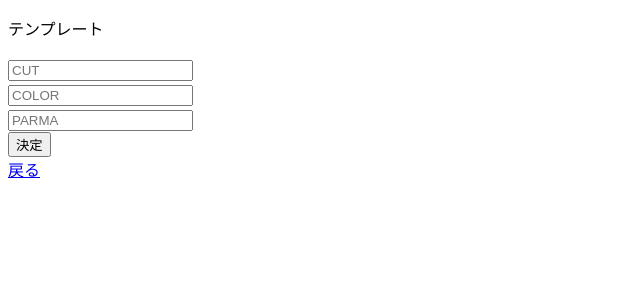
After one commit to J-Team-2025-Winter/J-Team-2025-Winter, a Flask app: page /template/1 in a window 1280 px wide. The commit adds this page. Shown: the top 300 px of the page, without its empty margins (0-640 px from the left). Run offline with Flask 2, Linux system fonts and the light colour scheme; the visitor is signed in with stand-in values (Sample User, id 1).

Commit message:
[feature]テンプレート機能を実装

```diff
--- a/ChatApp/app.py
+++ b/ChatApp/app.py
@@ -367,9 +367,9 @@ def make_reservation_view(cid):
     return render_template('make_reservation.html', cid=cid)
 
 # 予約確認ページの表示（顧客）
-@app.route('/user_reservation', methods=['GET'])
-def user_reservation_view():
-    return render_template('user_reservation.html')
+# @app.route('/user_reservation', methods=['GET'])
+# def user_reservation_view():
+#     return render_template('user_reservation.html')
 
 # 予約確認ページの表示（店舗）
 @app.route('/stylist_reservation', methods=['GET'])
@@ -378,5 +378,24 @@ def stylist_reservation_view():
     return render_template('stylist_reservation.html', reservations=reservations)
 
 
+# テンプレートの表示
+@app.route('/template/<cid>', methods=['GET', 'POST'])
+def template_view(cid):
+    uid = session.get('uid')
+    if uid is None:
+        return redirect(url_for('login_view'))
+
+    if request.method == 'POST':
+        uid = session.get('uid')
+        cut = request.form.get('cut')
+        color = request.form.get('color')
+        parma = request.form.get('parma')
+        message = f"CUT：{cut}\nCOLOR：{color}\nPARMA：{parma}".replace("\n", "<br>")
+        Message.create(message, uid, cid)
+        return redirect(url_for('detail_user_channel', cid=cid))
+
+    return render_template('template.html', cid=cid)
+
+
 if __name__ == '__main__':
     app.run(host="0.0.0.0", debug=True)
--- /dev/null
+++ b/ChatApp/templates/template.html
@@ -0,0 +1,22 @@
+{% extends 'base.html' %} {% block title %}
+<title>reservation</title>
+{% endblock %} {% block body %}
+<div>
+    <div>
+      <p>テンプレート</p>
+    </div>
+    <div>
+      <form action="{{ url_for('template_view', cid=cid) }}" method="POST">
+        <input type="text" placeholder="CUT" name="cut"><br>
+        <input type="text" placeholder="COLOR" name="color"><br>
+        <input type="text" placeholder="PARMA" name="parma"><br>
+        <button type="submit">決定</button>
+      </form>
+    </div>
+    <div>
+      <a href="{{ url_for('detail_user_channel', cid=cid) }}">
+        戻る
+      </a>
+    </div>
+</div>
+{% endblock %}
```
Also changed, not shown: ChatApp/templates/messages_user.html (+4 -4 lines).
